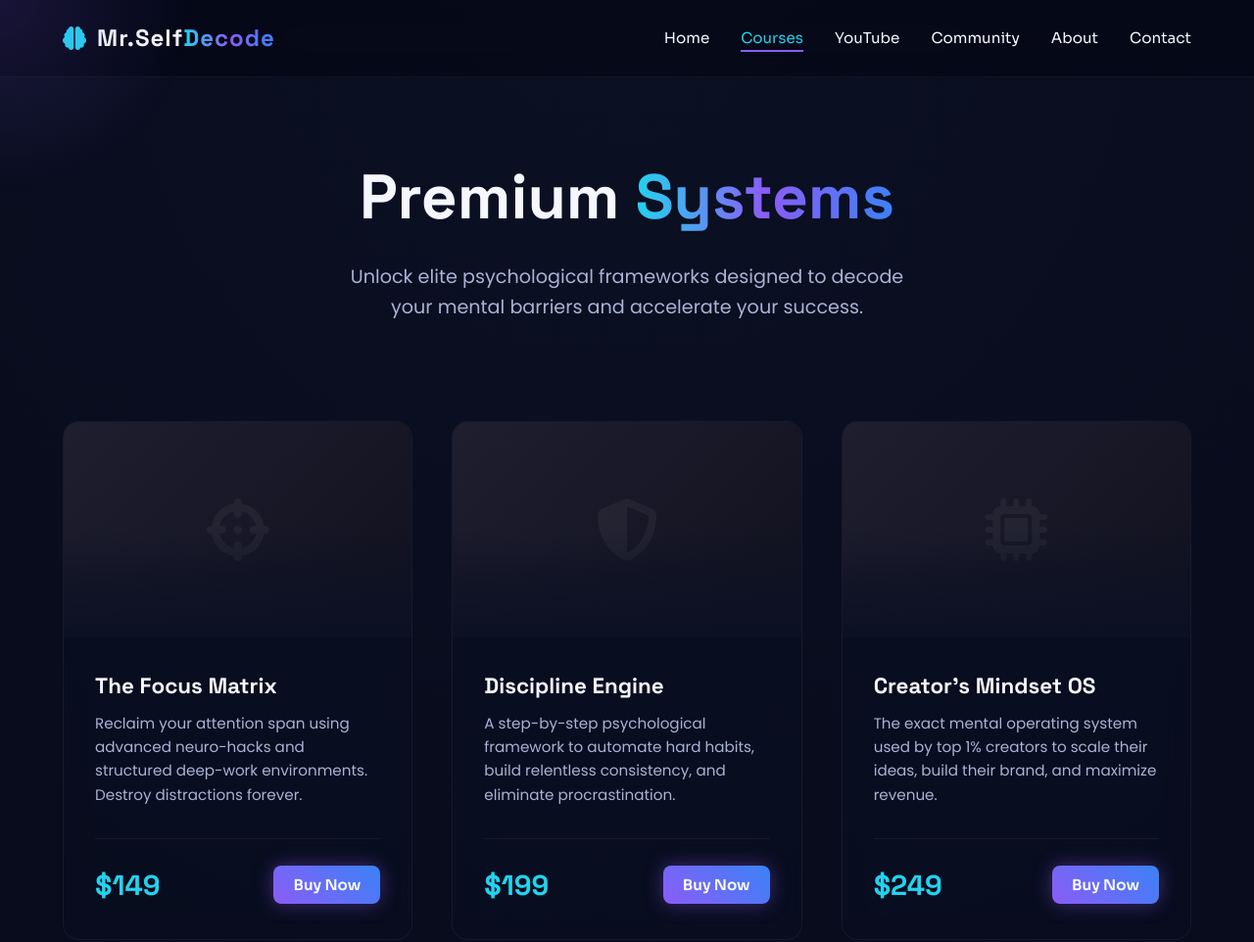
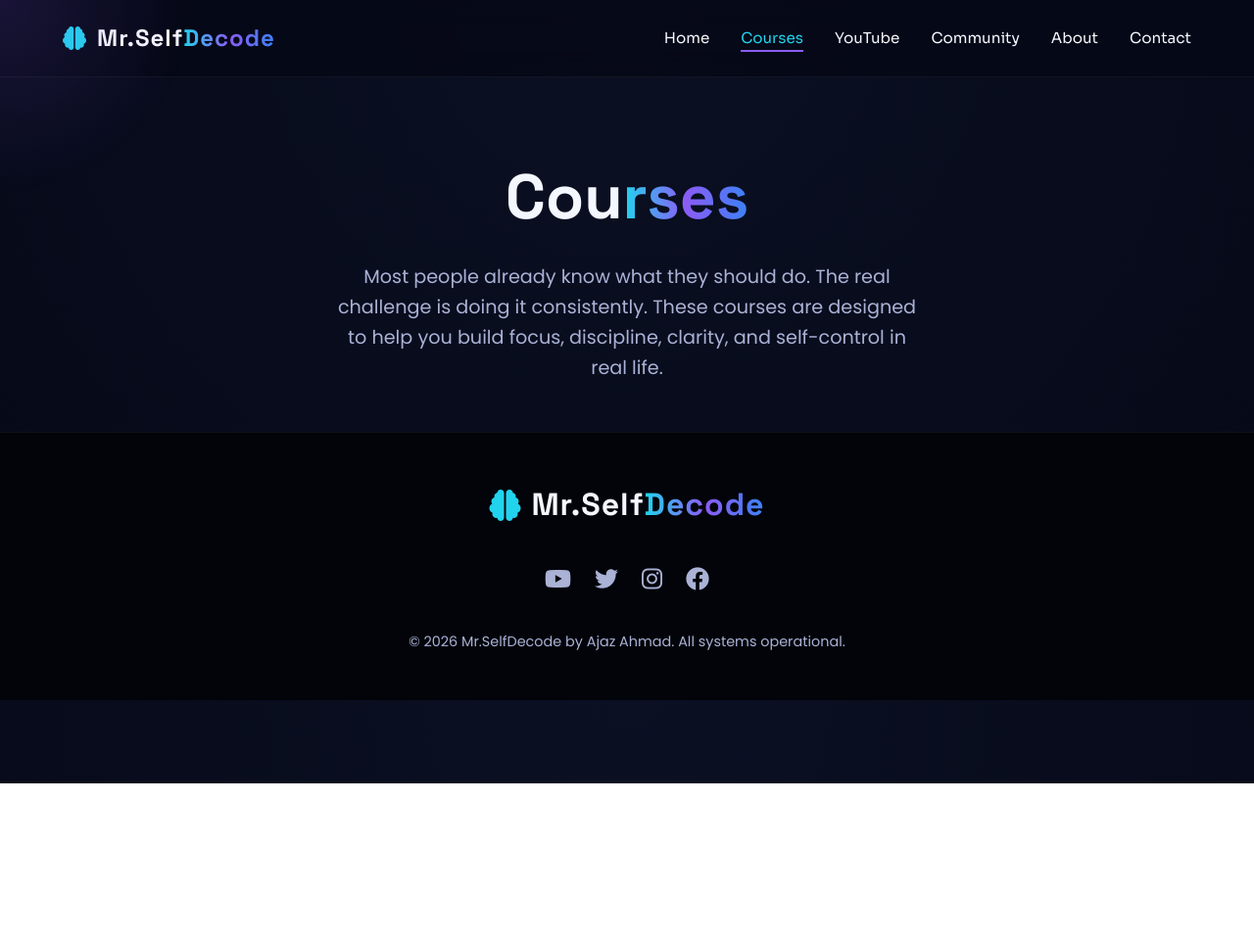
Before and after one commit to ajazahmad96/mr.selfdecode, a plain HTML site: page courses.html in a window 1280 px wide. Shown: the top 962 px of the page at 98% size. After the commit the page ends 800 px from the top, so only its background shows below. Drawn offline with Linux system fonts and the light colour scheme.

Commit message:
Update courses.html

```diff
--- a/courses.html
+++ b/courses.html
@@ -382,12 +382,14 @@
 
     <!-- Page Header -->
     <div class="page-header reveal">
-        <h1 class="page-title">Premium <span class="gradient-text">Systems</span></h1>
-        <p class="page-subtitle">Unlock elite psychological frameworks designed to decode your mental barriers and accelerate your success.</p>
+        <h1 class="page-title">Cou<span class="gradient-text">rses</span></h1>
+        <p class="page-subtitle">Most people already know what they should do.
+The real challenge is doing it consistently.
+These courses are designed to help you build focus, discipline, clarity, and self-control in real life.</p>
     </div>
 
     <!-- Full Courses Catalog Section -->
-    <section>
+    <section style="display:none; >
         <div class="courses-grid reveal">
             <!-- Course 1 -->
             <div class="glass-card course-card">
```
